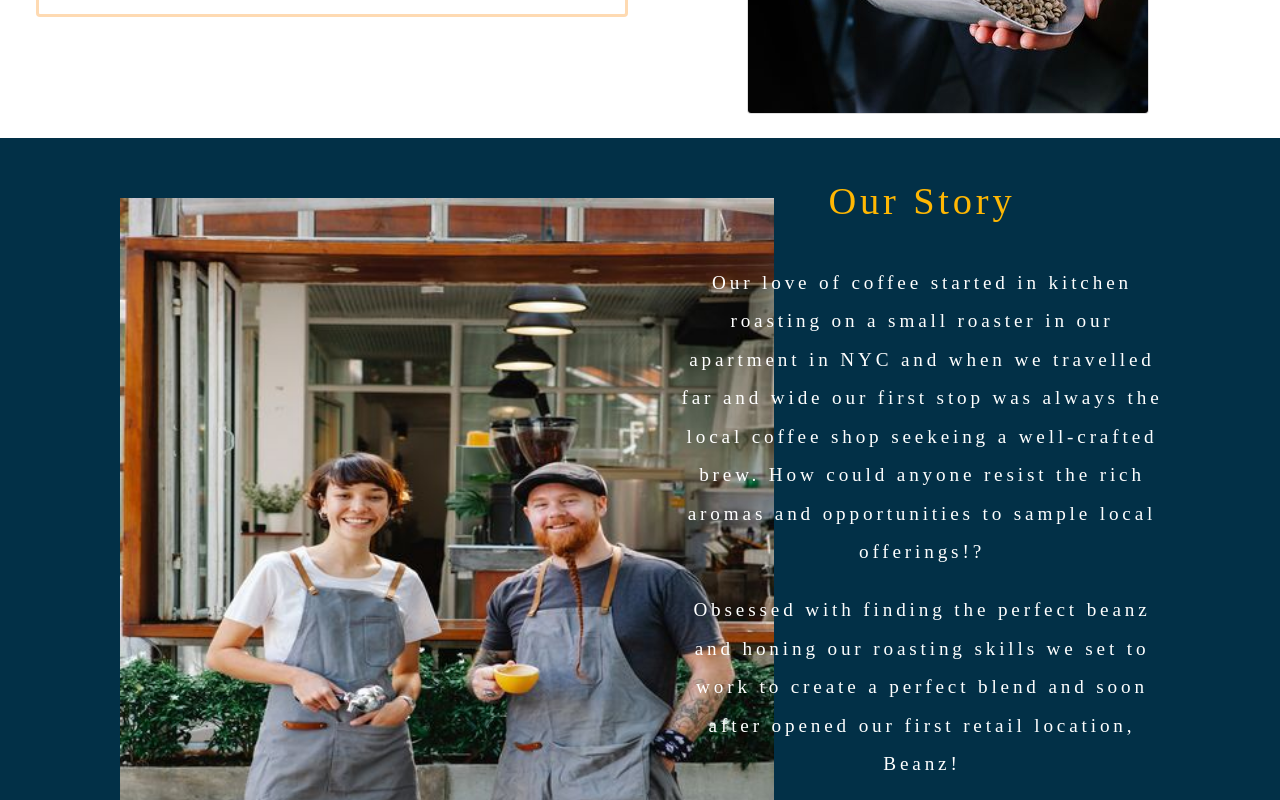
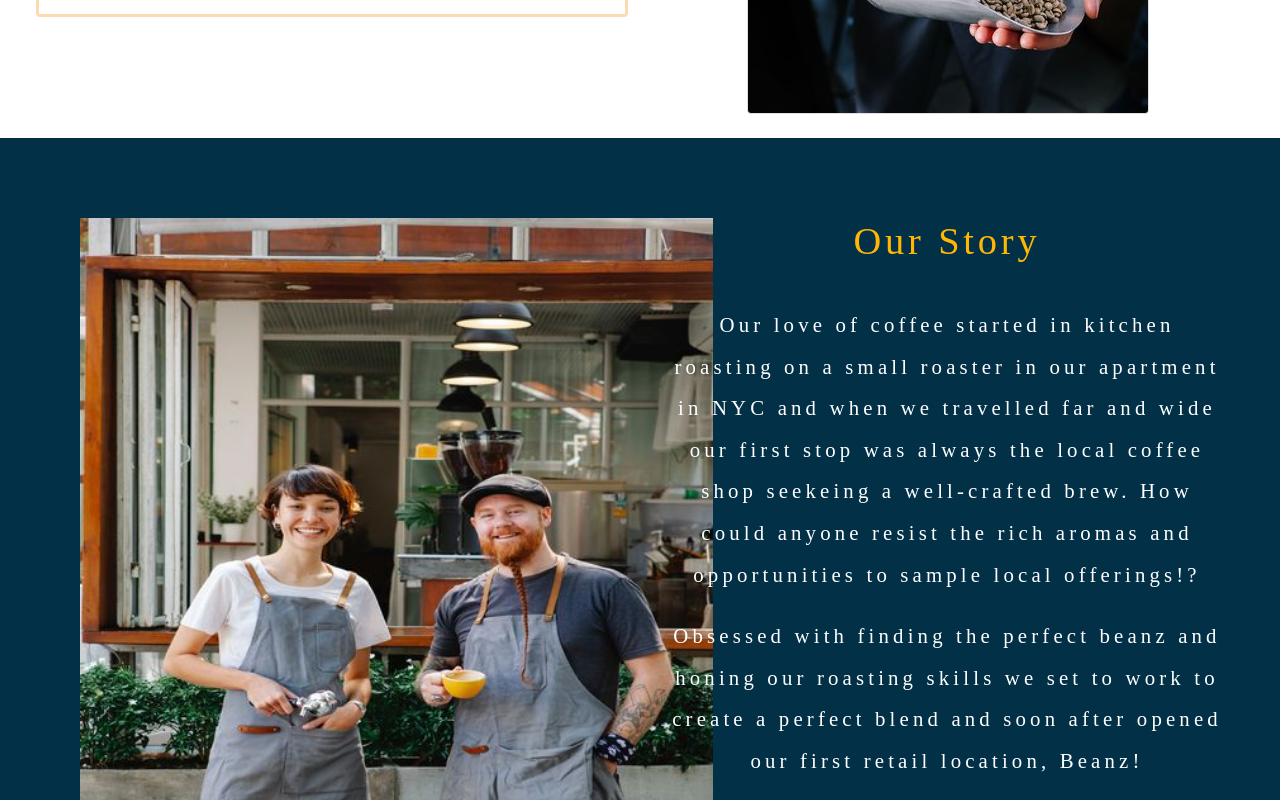
Before and after one commit to LisaHarrison08/beanz, a React (Create React App) app: page / in a window 1280 px wide. Shown: the part 1180-1980 px from the top of the page. Built offline with nearby package versions, Linux system fonts and the light colour scheme; a web font is replaced by a local one.

Commit message:
update the margin and padding for about section

```diff
--- a/src/components/Header2.js
+++ b/src/components/Header2.js
@@ -14,7 +14,7 @@ const Header = () => {
             className="banner-img custom-banner"
             alt="banner"
           />
-          <div className="banner-text">
+          <div className="banner-text text-center">
             <Fade bottom>
               <h1>BEANZ</h1>
             </Fade>
--- a/src/styles/style.css
+++ b/src/styles/style.css
@@ -79,6 +79,8 @@
 .primary-container header {
   text-align: center;
   overflow: hidden;
+  margin: 0;
+  padding: 0;
 }
 
 .primary-container header .banner-text h1 {
@@ -129,9 +131,8 @@
 }
 
 .primary-container .about-section .about-image {
-  margin-top: 40px;
-  margin-left: 100px;
-  padding: 20px;
+  margin: 40px;
+  padding: 40px;
   height: 90%;
   width: auto;
 }
@@ -140,7 +141,8 @@
   font-family: 'Zen Loop', cursive;
   color: white;
   text-align: center;
-  padding-right: 100px;
+  margin-top: 40px;
+  padding-right: 50px;
 }
 
 .primary-container .about-section h2 {
@@ -152,7 +154,7 @@
 }
 
 .primary-container .about-section p {
-  font-size: 1.2em;
+  font-size: 1.3em;
   margin: 20px;
   line-height: 2;
   letter-spacing: 0.2em;
--- a/src/styles/style.scss
+++ b/src/styles/style.scss
@@ -74,6 +74,8 @@ $text: white;
   header {
     text-align: center;
     overflow: hidden;
+    margin:0;
+    padding:0;
 
     .banner-text h1 {
       position: absolute;
@@ -124,9 +126,8 @@ $text: white;
     background-color: $prussianBlue;
 
     .about-image {
-      margin-top: 40px;
-      margin-left: 100px;
-      padding: 20px;
+      margin: 40px;
+      padding: 40px;
       height: 90%;
       width: auto;
     }
@@ -134,7 +135,8 @@ $text: white;
       font-family: 'Zen Loop', cursive;
       color: $text;
       text-align: center;
-      padding-right: 100px;
+      margin-top: 40px;
+      padding-right: 50px;
     }
     h2 {
       color: $selectiveYellow;
@@ -144,7 +146,7 @@ $text: white;
       letter-spacing: 0.1em;
     }
     p {
-      font-size: 1.2em;
+      font-size: 1.3em;
       margin: 20px;
       line-height: 2;
       letter-spacing: 0.2em;
```
Also changed, not shown: 2 other files (tests, documents, lock files or other folders).
